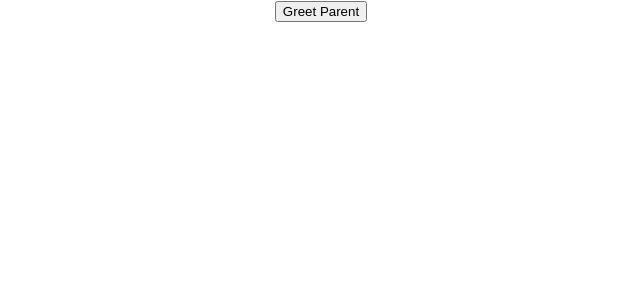
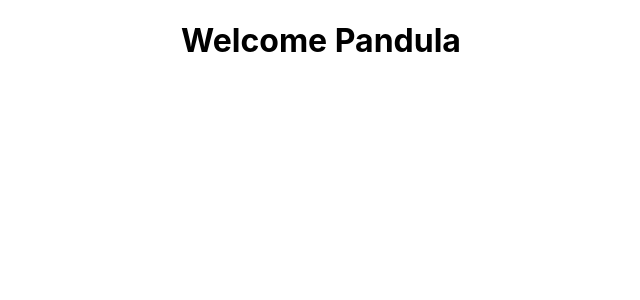
Before and after one commit to p4nduxcv/Get-set-ready-go-for-react, a React (Create React App) app: page / in a window 1280 px wide. Shown: the top 300 px of the page, without its empty margins (319-959 px from the left). Built offline with nearby package versions, Linux system fonts and the light colour scheme.

Commit message:
Conditional Rendering

```diff
--- a/src/App.js
+++ b/src/App.js
@@ -9,11 +9,13 @@ import FunctionClick from "./Components/FunctionClick";
 import ClassClick from "./Components/ClassClick";
 import EventBidnd from "./Components/EventBind";
 import ParentComponent from "./Components/ParentComponent";
+import UserGreetings from "./Components/Conditional Rendering/UserGreeting";
 
 function App() {
   return (
     <div className="App">
       <ParentComponent />
+      <UserGreetings />
       {/* <EventBidnd /> */}
       {/* <FunctionClick />
       <ClassClick />
--- a/src/Components/ChildComponent.js
+++ b/src/Components/ChildComponent.js
@@ -1,9 +1,14 @@
 import React from "react";
 
 function ChildComponent(props) {
+  console.log(props)
   return (
     <div>
-      <button onClick={() => props.greetHandler('child pandula')}>Greet Parent</button>
+      {/* <button onClick={() => props.greetHandler('child pandula')}>Greet Parent</button> */}
+      {/* <button onClick={() => props.greetHandler("child pandula")}> */}
+      <button onClick={() => props.changeStateHandler(true)}>
+        Greet Parent
+      </button>
     </div>
   );
 }
--- /dev/null
+++ b/src/Components/Conditional Rendering/UserGreeting.js
@@ -0,0 +1,28 @@
+import React, { Component } from "react";
+import ChildComponent from "./../ChildComponent";
+
+export default class UserGreeting extends Component {
+  constructor(props) {
+    super(props);
+
+    this.state = {
+      isLogged: true,
+    };
+  }
+
+  render() {
+    if (this.state.isLogged) {
+      return (
+        <div>
+          <h1>Welcome Pandula </h1>
+        </div>
+      );
+    } else {
+      return (
+        <div>
+          <h2>Welcome Guest </h2>
+        </div>
+      );
+    }
+  }
+}
--- a/src/Components/ParentComponent.js
+++ b/src/Components/ParentComponent.js
@@ -18,7 +18,7 @@ class ParentComponent extends Component {
   render() {
     return (
       <div>
-        <ChildComponent greetHandler={this.greetParent} />
+        {/* <ChildComponent greetHandler={this.greetParent} /> */}
       </div>
     );
   }
```
